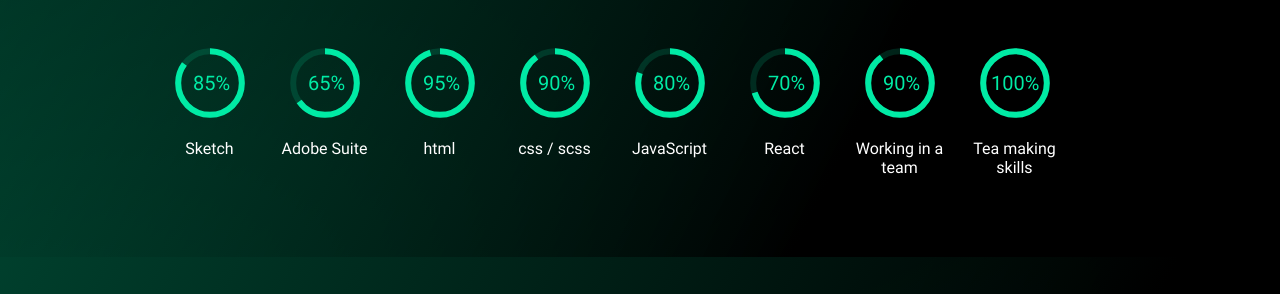
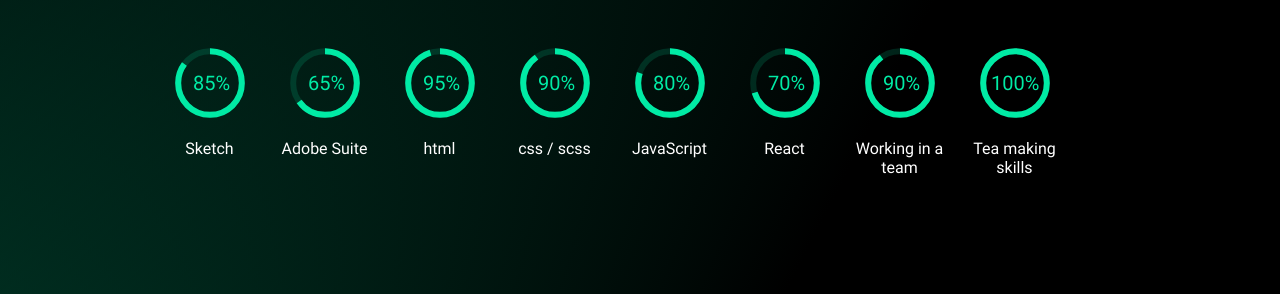
Before and after one commit to jennycoreholt/jennycoreholt.github.io, a website: page index.html in a window 1280 px wide. Shown: the part 506-800 px from the top of the page. Drawn offline with nearby package versions, Linux system fonts and the light colour scheme.

Commit message:
bkgrd color updated

```diff
--- a/assets/scss/variables.scss
+++ b/assets/scss/variables.scss
@@ -9,16 +9,19 @@
 //********* global styling *********//
 html {
   font-size: 16px;
-  height: auto;
+  height: 100%;
+  min-height: 100%;
 }
 
 body {
-  background: linear-gradient(117deg, rgba(0, 158, 111, .4), rgba(0,0,0,1) 70.71%),
+  background: linear-gradient(117deg, rgba(0, 158, 111, .2), rgba(0,0,0,1) 70.71%),
               linear-gradient(336deg,rgba(0, 107, 75, 1), rgba(0,0,0,1) 70.71%),
               linear-gradient(127deg, rgba(0, 158, 111, .2), rgba(0,0,0,1) 70.71%);
+  background-repeat: repeat;
   color: $white;
+  height: 100%;
   margin: 0;
-  height: auto;
+  min-height: 100%;
 }
 
 hr {
--- a/index.html
+++ b/index.html
@@ -14,7 +14,6 @@
     <link rel="stylesheet" media="all" href="assets/css/application.css">
   </head>
   <body>
-    <div class="background-filter">
     <!-- navigation -->
     <nav class="navbar">
       <a href="/index.html" class="navbar-brand">
@@ -277,7 +276,7 @@
       </section>
 
     </main>
-    </div>
+
     <!-- javascript -->
     <script type="text/javascript">
 
```
Also changed, not shown: assets/css/application.css, 1 other file. Lines whose indentation alone changed are shown as unchanged.
